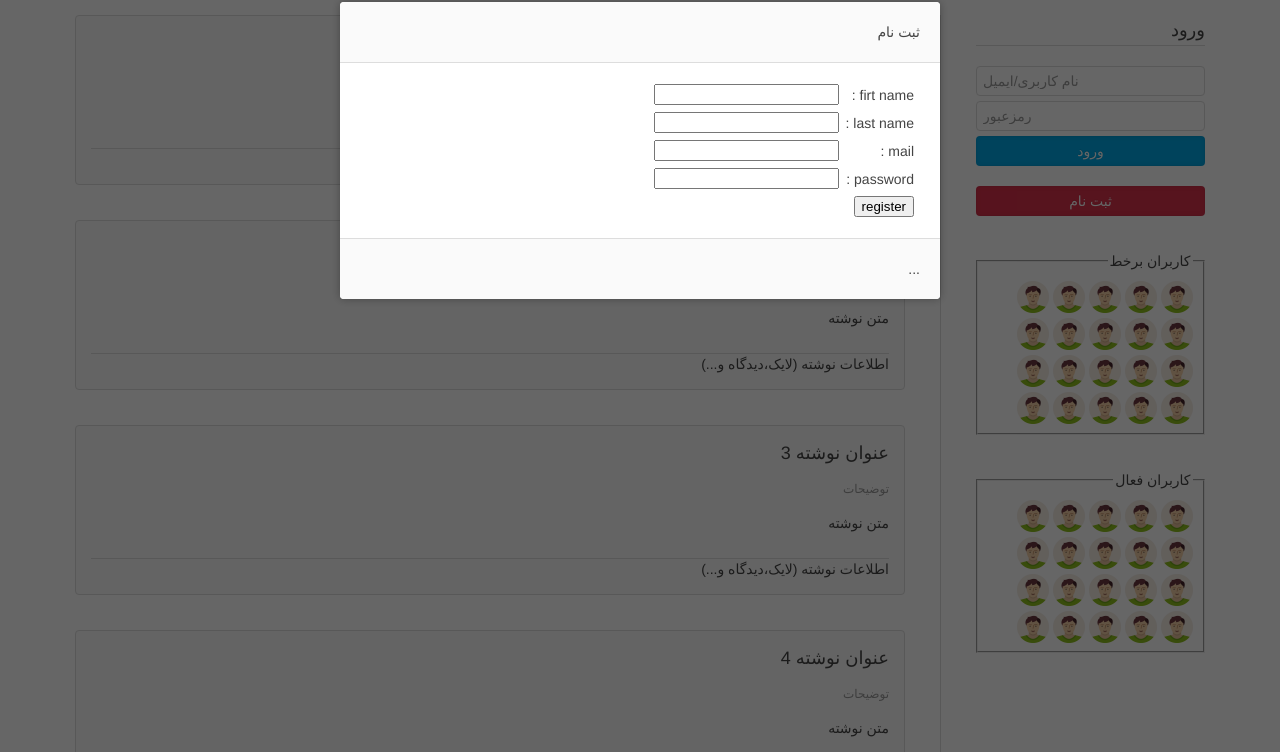
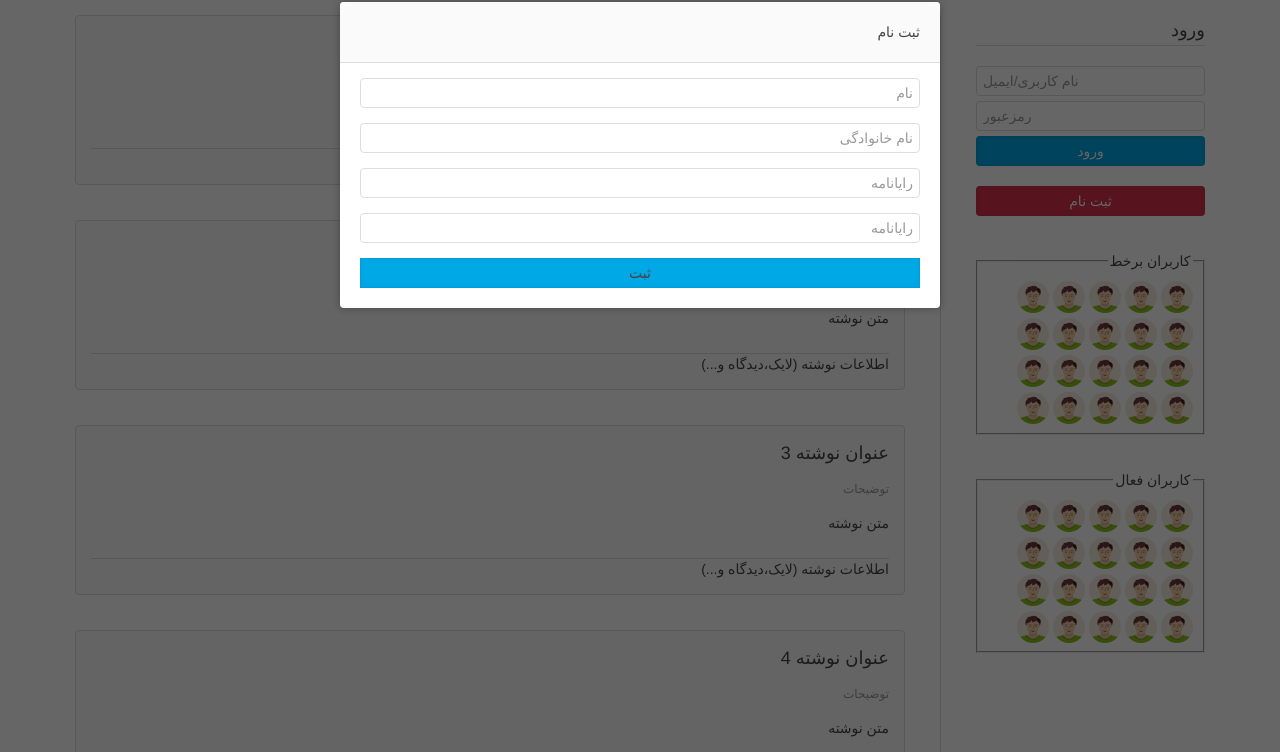
Before and after one commit to Dideban/ourcarrot, a PHP site: page /ourcarrot/theme/home.php in a window 1280 px wide, after a click on "ثبت نام". Shown: the part 48-800 px from the top of the page. Run offline with PHP 8.4, Linux system fonts and the light colour scheme.

Commit message:
Update form 2.22.2015

```diff
--- a/theme/home.php
+++ b/theme/home.php
@@ -55,7 +55,7 @@
 						<div class="uk-modal-dialog">
 							<div class="uk-modal-header">ثبت نام</div>
 							<? include ('sign-up.php'); ?>
-							<div class="uk-modal-footer">...</div>
+							<!--<div class="uk-modal-footer">...</div>-->
 						</div>
 					</div>
 				</div>
--- a/theme/sign-up.php
+++ b/theme/sign-up.php
@@ -1,25 +1,11 @@
 <?php if( isset($db_error) ) { 	if($db_error == '1') echo '<span style="color:Green">Add Success !</span>'; else echo 'Failed !';
 } ?>
-<form method="post" action="signup">
-<table cellspacing="5">
-<tr>
-<td>firt name :</td>
-<td><input type="text" name="fname" /></td>
-</tr>
-<tr>
-<td>last name :</td>
-<td><input type="text" name="lname" /></td>
-</tr>
-<tr>
-<td>mail :</td>
-<td><input type="text" name="mail" /></td>
-</tr>
-<tr>
-<td>password :</td>
-<td><input type="text" name="pass" /></td>
-</tr>
-<tr>
-<td colspan="2"><input type="submit" value="register" name="btn_register" /></td>
-</tr>
-</table>
+	<form class="uk-form" method="post" action="signup">
+		<fieldset>
+			<div class="uk-form-row"><input class="uk-width-1-1" type="text" name="fname" placeholder="نام"/></div>
+			<div class="uk-form-row"><input class="uk-width-1-1" type="text" name="lname" placeholder="نام خانوادگی"/></div>
+			<div class="uk-form-row"><input class="uk-width-1-1" type="text" name="mail" placeholder="رایانامه"/></div>
+			<div class="uk-form-row"><input class="uk-width-1-1" type="password" name="pass" placeholder="رایانامه"/></div>
+			<div class="uk-form-row"><input class="uk-button uk-button-primary uk-width-1-1" type="submit" name="btn_register" value="ثبت"/></div>
+		</fieldset>
 </form>
```
